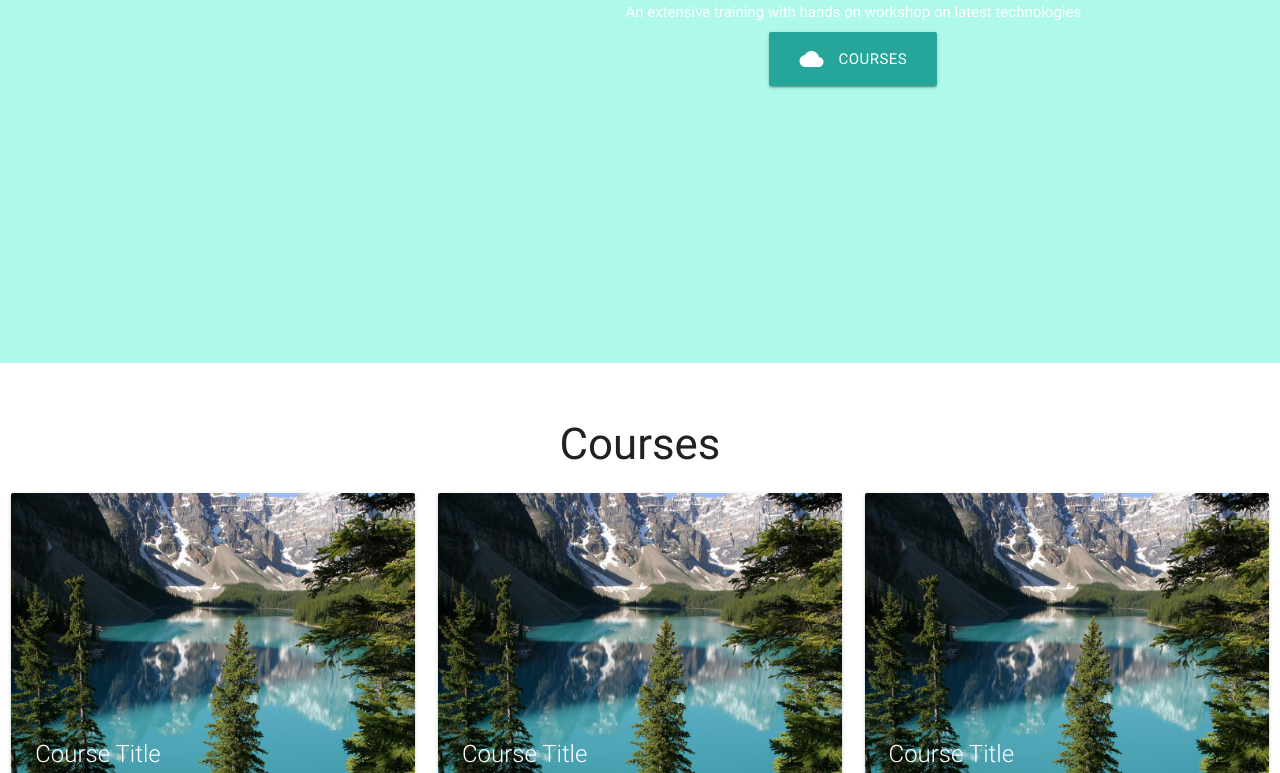
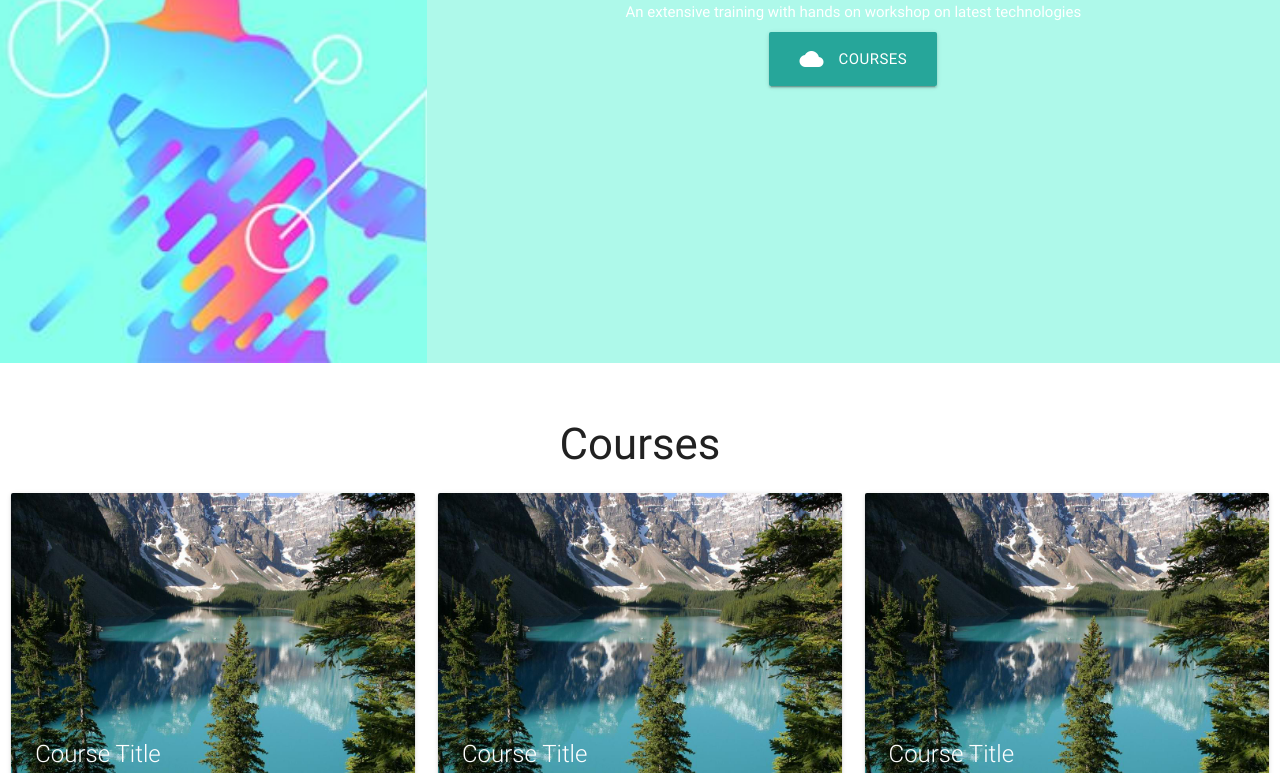
Before and after one commit to lastminutebooks/summercamp2018, a plain HTML site: page index.html in a window 1280 px wide. Shown: the part 301-1074 px from the top of the page. Drawn offline with nearby package versions, Linux system fonts and the light colour scheme.

Commit message:
Update custom.css

```diff
--- a/css/custom.css
+++ b/css/custom.css
@@ -1,5 +1,5 @@
 .bg {
-    background-image: url('./images/banner.jpg');
+    background-image: url('../images/banner.jpg');
     height: 600px;
     background-position: center;
     background-repeat: no-repeat;
```
